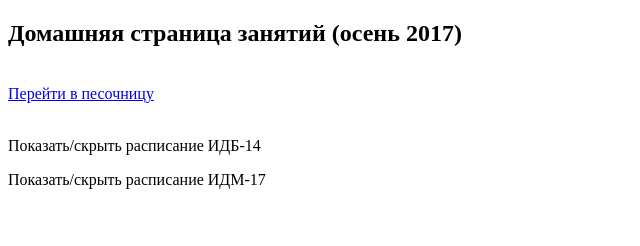
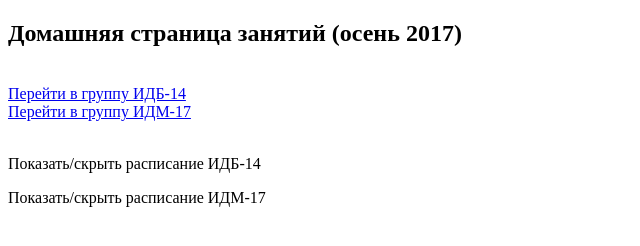
Before and after one commit to okoff/okoff.github.io, a plain HTML site: page index.html in a window 1280 px wide. Shown: the whole page, without its empty margins (0-640 px from the left). Drawn offline with Linux system fonts and the light colour scheme.

Commit message:
Update index.html

```diff
--- a/index.html
+++ b/index.html
@@ -5,7 +5,9 @@
 </head>
 <body>
   <h2>Домашняя страница занятий (осень 2017)</h2><br>
-  <a href="sandbox/">Перейти в песочницу</a>
+  <a href="sandbox/">Перейти в группу ИДБ-14</a>
+  <br>
+  <a href="sandbox/">Перейти в группу ИДМ-17</a>
   <br><br>
 <p onclick="var e=document.getElementById('schedule'); e.style.display = (e.style.display == 'none') ? '' : 'none'">
 Показать/скрыть расписание ИДБ-14</p>
```
